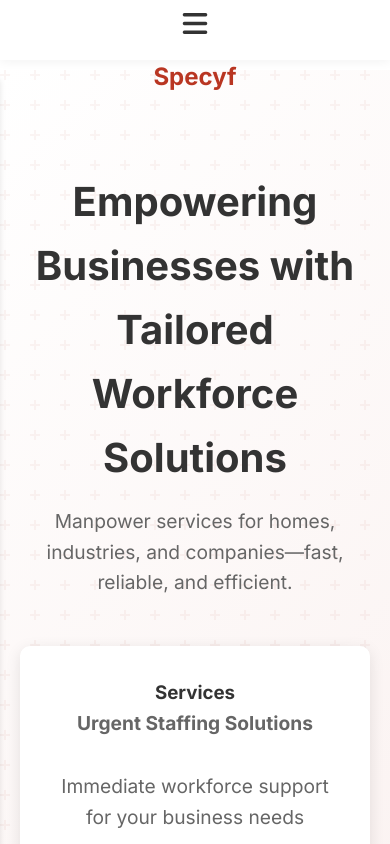
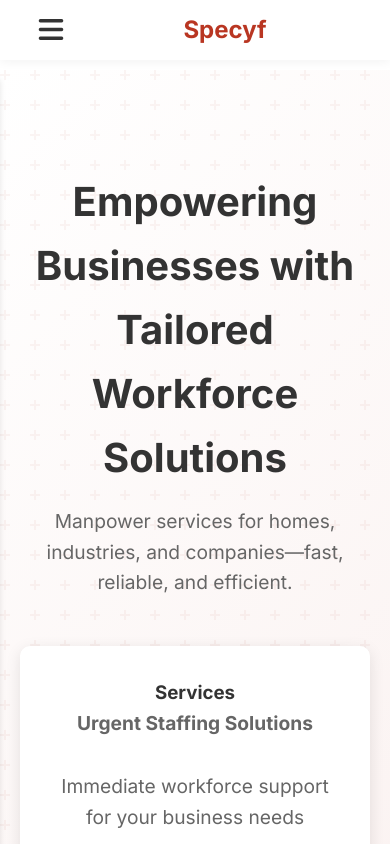
Before and after one commit to Praveen120228/specyf-website, a website: page index.html in a window 390 px wide. Shown: the top 844 px of the page. Drawn offline with Linux system fonts and the light colour scheme.

Commit message:
Fixed mobile header layout: menu button left, logo centered

```diff
--- a/index.html
+++ b/index.html
@@ -414,6 +414,10 @@
 
             nav {
                 padding: 0;
+                display: grid;
+                grid-template-columns: auto 1fr auto;
+                align-items: center;
+                gap: 10px;
             }
 
             .mobile-menu-toggle {
@@ -421,13 +425,16 @@
                 align-items: center;
                 justify-content: center;
                 order: 1;
+                margin-right: 10px;
             }
 
             .logo {
                 font-size: 24px;
                 order: 2;
                 text-align: center;
-                margin: 0 auto;
+                justify-self: center;
+                margin: 0;
+                padding: 0;
             }
 
             .nav-links {
@@ -443,6 +450,7 @@
                 padding: 20px;
                 transition: all 0.3s ease-in-out;
                 box-shadow: 0 4px 6px rgba(0, 0, 0, 0.1);
+                order: 3;
             }
 
             .nav-links.active {
```
Also changed, not shown: payment.html (+9 -1 lines).
